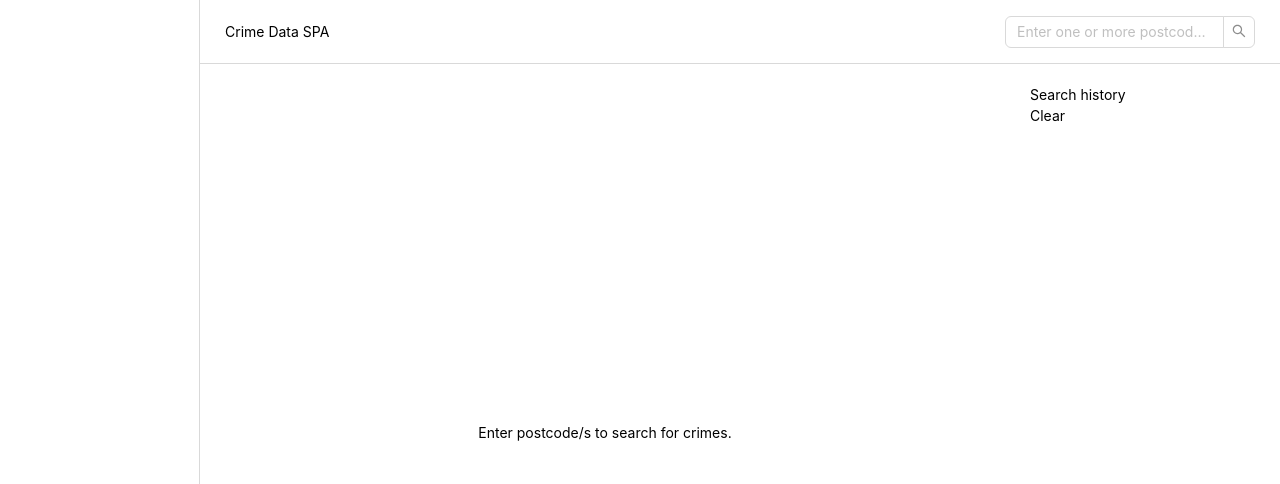
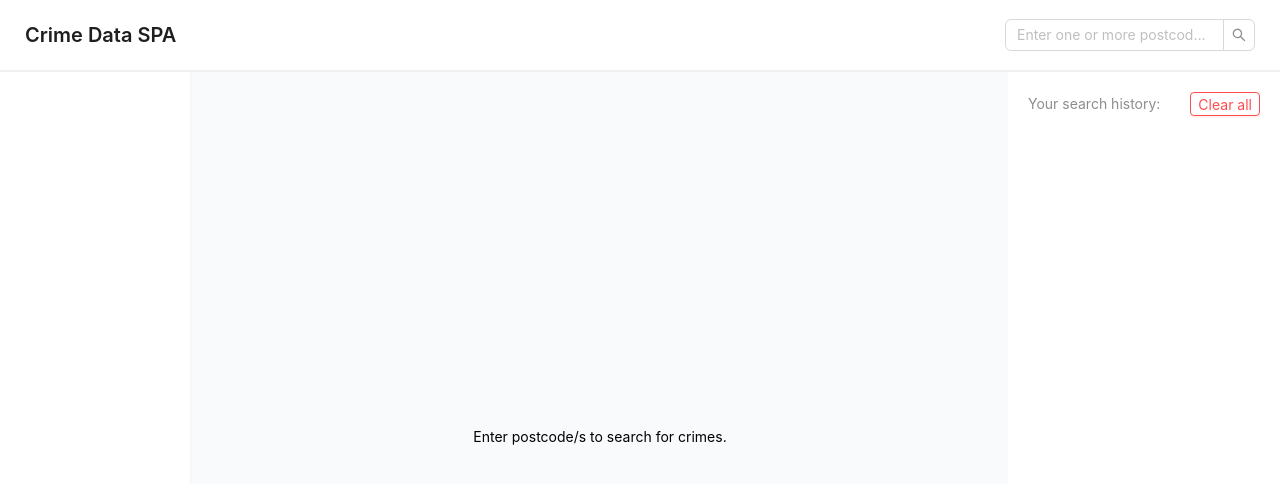
Before and after one commit to borderistheocean/crime-data-spa, a React (Create React App) app: page / in a window 1280 px wide. Shown: the top 484 px of the page. Built offline with nearby package versions, Linux system fonts and the light colour scheme.

Commit message:
new tailwind styling for components, added new buttons and styles in history component

```diff
--- a/src/App.scss
+++ b/src/App.scss
@@ -1,3 +1,5 @@
+$borders-color: #f9f6f6;
+
 .ant-layout-header,
 .ant-layout-footer {
   background: #ffffff;
@@ -5,19 +7,19 @@
 }
 
 .ant-layout-header {
-  padding: 25px;
+  padding: 35px 25px;
   line-height: normal;
-  flex: 0 0 auto;
   align-items: center;
   display: flex;
   justify-content: space-between;
-  border-bottom: 1px solid #d9d9d9;
+  background: rgb(255, 255, 255);
+  border-bottom: 2px solid #f1f0f0;
 }
 
 .ant-layout-sider {
   background: #ffffff !important;
   color: #000000;
-  border-right: 1px solid #d9d9d9;
+  border-right: 2px solid $borders-color;
 }
 
 .ant-layout-content {
--- a/src/App.tsx
+++ b/src/App.tsx
@@ -7,7 +7,7 @@ import date from 'date-and-time';
 import Navigation from "./Navigation/Navigation";
 import Map from "./Map/Map";
 import CrimeRecords from "./CrimeRecords/CrimeRecords";
-import { Layout, Space } from 'antd';
+import { Layout, Space, Typography } from 'antd';
 import Search from "antd/es/input/Search";
 import Text from "antd/es/typography/Text";
 import Sider from "antd/es/layout/Sider";
@@ -137,21 +137,13 @@ function App() {
     <>
       <div>
         <Layout className="h-screen w-screen">
-          <Sider>
-            <div className="flex h-full">
-              <div className="flex justify-between flex-col overflow-y-auto">
-                {(resultTotal !== 0) &&
-                  <>
-                    <Navigation crimesList={crimesList} />
-                    <Map />
-                  </>
-                }
-              </div>
-            </div>
-          </Sider>
-          <Layout>
           <Header>
-              <h1>Crime Data SPA</h1>
+            <Typography.Title
+              level={4}
+              style={{
+                margin: 0,
+              }}
+            >Crime Data SPA</Typography.Title>
             <Space direction="vertical">
               <Search
                 id={"postCodeSearchInput"}
@@ -165,9 +157,23 @@ function App() {
               />
             </Space>
           </Header>
+          <Layout>
+            <Sider
+              width={"15%"}>
+              <div className="flex h-full">
+                <div className="flex justify-between flex-col overflow-y-auto">
+                  {(resultTotal !== 0) &&
+                    <>
+                      <Navigation crimesList={crimesList} />
+                      <Map />
+                    </>
+                  }
+                </div>
+              </div>
+            </Sider>
             <Content>
               <div className="flex h-full">
-                <div id="crimesContainer" className="flex-auto w-3/4	p-5 overflow-y-auto">
+                <div id="crimesContainer" className="flex-auto w-3/4 overflow-y-auto bg-gray-50">
                   {(resultTotal === 0) &&
                     <div className="flex items-center justify-center w-full h-full">
                       <div>
@@ -182,13 +188,14 @@ function App() {
                   }
                   {(searchParams.get('postcode') != null && resultTotal > 0) &&
                     <>
+                      <div className="sticky top-0 z-10 min-w-full flex items-center p-5 bg-white">
                         <Text>{`Showing ${resultTotal} crimes for ${searchParams.get('postcode') as string}`}</Text>
+                      </div>
                       <CrimeRecords crimesList={crimesList} />
                     </>
                   }
                 </div>
-                <div className="flex-auto w-1/4 p-5 overflow-y-auto">
-                  <h3>Search history</h3>
+                <div className="flex-auto w-1/4 overflow-y-auto">
                   <History removeEntry={(e: any) => removeEntry(e)} entries={history} clearHistory={() => setHistory([])} updateParameters={(e: any) => handleSubmitHistory(e.postcode)} title={"history"} />
                   <div>
                   </div>
--- a/src/CrimeRecords/CrimeRecords.scss
+++ /dev/null
@@ -1,7 +0,0 @@
-table.crimesTable {
-  width: 100%;
-
-  th {
-    text-align: left;
-  }
-}
--- a/src/CrimeRecords/CrimeRecords.tsx
+++ b/src/CrimeRecords/CrimeRecords.tsx
@@ -1,16 +1,12 @@
 import Title from "antd/es/typography/Title";
 import CrimeTable from "../CrimeTable/CrimeTable";
-import "./CrimeRecords.scss";
 
 function CrimeRecords(props: any) {
-  console.log(props);
   const crimeTables = props.crimesList.map((crimeData: any) => (
-    <>
-      <div id={crimeData.type}>
-        <Title level={3}>{crimeData.type}</Title>
-        <CrimeTable data={crimeData.entries} />
-      </div>
-    </>
+    <div className="m-5" id={crimeData.type}>
+      <Title level={3}>{crimeData.type}</Title>
+      <CrimeTable data={crimeData.entries} />
+    </div>
   )
   );
 
--- a/src/History/History.scss
+++ /dev/null
@@ -1,18 +0,0 @@
-#searchHistoryEntries {
-	#clearHistoryBtn {
-		margin-bottom: 10px;
-	}
-
-	.history-entry {
-		.timestamp-entry {
-			font-size: small;
-		}
-
-		small.remove-entry {
-			color: #1171bc;
-			cursor: pointer;
-			margin-right: 10px;
-			font-size: 12px;
-		}
-	}
-}
--- a/src/History/History.tsx
+++ b/src/History/History.tsx
@@ -1,5 +1,6 @@
 import { useEffect, useState } from "react";
-import "./History.scss";
+import { Button } from "antd";
+import Text from "antd/es/typography/Text";
 
 function History(props: any) {
   const [history, setHistory] = useState(props.entries);
@@ -9,19 +10,28 @@ function History(props: any) {
   }, [props]);
 
   const renderHistory = history && history.map((data: any, index: any) => (
-    <tr className={"history-entry"}>
-      <td><span className={"postcode-entry"} onClick={() => props.updateParameters({ "postcode": data.postcode })}>{data.postcode}</span></td>
-      <td><span className={"timestamp-entry"}>{data.time}</span></td>
-      <td><small className={"remove-entry"} onClick={() => props.removeEntry(index)}>Remove</small></td>
-    </tr>
+    <>
+      <div className="truncate">
+        <span className="cursor-pointer" onClick={() => props.updateParameters({ "postcode": data.postcode })}>{data.postcode}</span>
+      </div>
+      <div className="truncate"><small className={"timestamp-entry"}>{data.time}</small></div>
+      <div className="ml-auto mr-0">
+          <Button className="pr-0" onClick={() => props.removeEntry(index)} size="small" type="link" danger>
+            Remove
+          </Button>
+      </div>
+    </>
   ))
 
   return (
-    <div id={"searchHistoryEntries"}>
-      <button id={"clearHistoryBtn"} onClick={props.clearHistory}>Clear</button>
-      <table>
+    <div>
+      <div className="z-10 p-5 flex items-center justify-between sticky bg-white top-0">
+        <Text type="secondary">Your search history:</Text>
+          <Button type="default" size="small" id={"clearHistoryBtn"} onClick={props.clearHistory} danger>Clear all</Button>
+      </div>
+      <div className="items-center p-5 w-full inline-grid grid-cols-3-auto gap-2">
         {renderHistory}
-      </table>
+      </div>
     </div>
   );
 }
--- a/src/Map/Map.scss
+++ /dev/null
@@ -1,3 +0,0 @@
-img#mapPlaceholder {
-  width: 100%;
-}
--- a/src/Map/Map.tsx
+++ b/src/Map/Map.tsx
@@ -1,9 +1,7 @@
-import "./Map.scss";
-
 function Map(props: any) {
   return (
     <div className="m-5">
-      <img className="rounded-md" id="mapPlaceholder" alt="Map of the UK" src="./map.webp"></img>
+      <img className="w-full rounded-md" id="mapPlaceholder" alt="Map of the UK" src="./map.webp"></img>
     </div>
   );
 }
--- a/src/Navigation/Navigation.scss
+++ /dev/null
@@ -1,10 +0,0 @@
-ul#crimesNavigationList {
-	list-style-type: none;
-	margin: 0px 0px 0px 0px;
-	padding: 0;
-
-	a {
-		text-decoration: none;
-		color: #1171bc;
-	}
-}
--- a/src/Navigation/Navigation.tsx
+++ b/src/Navigation/Navigation.tsx
@@ -1,5 +1,4 @@
 import { Anchor } from "antd";
-import "./Navigation.scss";
 import { useEffect, useState } from "react";
 
 function Navigation(props: any) {
@@ -7,8 +6,8 @@ function Navigation(props: any) {
 
   useEffect(() => {
     const crimes = props.crimesList.map((c: any, i: any) => {
-        return { key: i.toString(), href: `#${c.type}`, title: c.type }
-      }
+      return { key: i.toString(), href: `#${c.type}`, title: c.type }
+    }
     );
     setAnchorData(crimes);
   }, [props.crimesList]);
@@ -16,7 +15,8 @@ function Navigation(props: any) {
   return (
     <>
       <Anchor
-      className="mt-10"
+        className="mt-5"
+        targetOffset={75}
         affix={false}
         getContainer={() => document.getElementById("crimesContainer")!}
         items={anchorData}
--- a/tailwind.config.js
+++ b/tailwind.config.js
@@ -4,7 +4,11 @@ module.exports = {
     "./src/**/*.{js,jsx,ts,tsx}",
   ],
   theme: {
-    extend: {},
+    extend: {
+      gridTemplateColumns: {
+        "3-auto": "auto auto auto"
+      }
+    },
   },
   plugins: [],
 }
```
Lines whose indentation alone changed are shown as unchanged.
